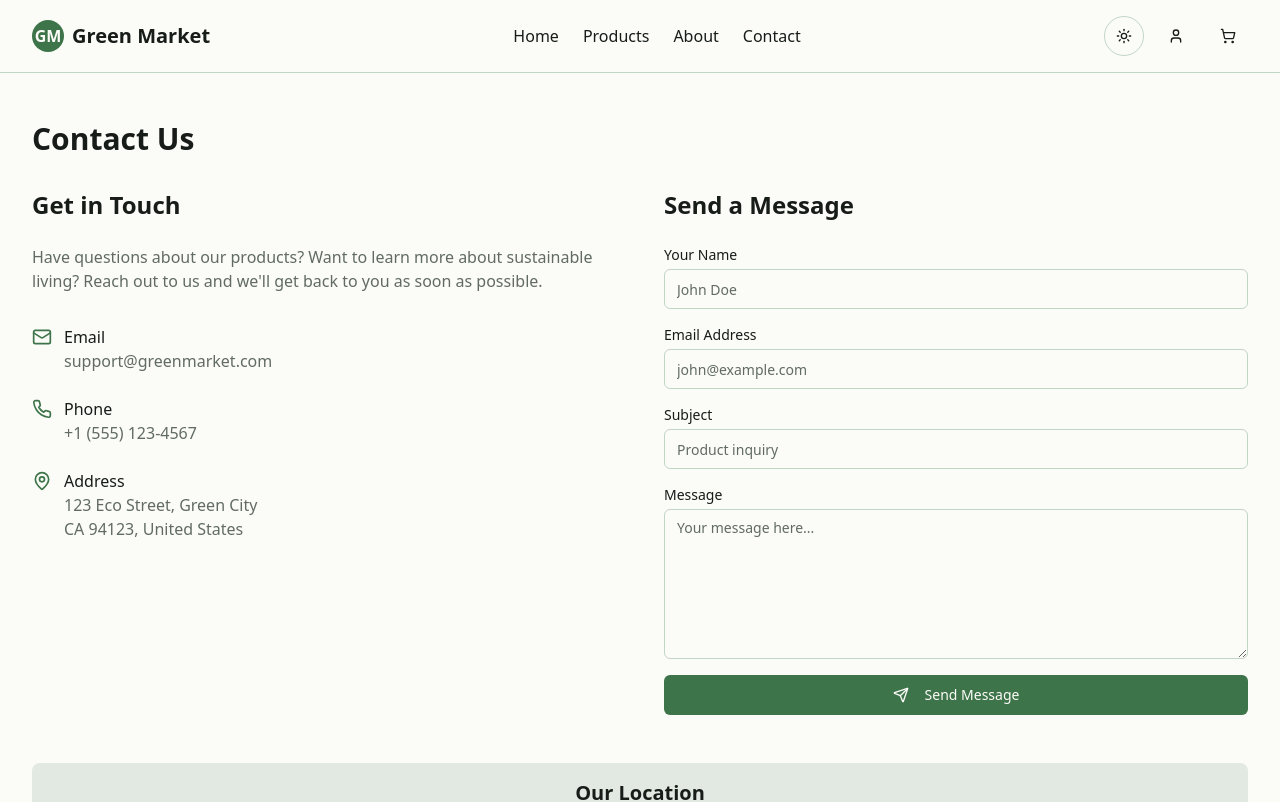
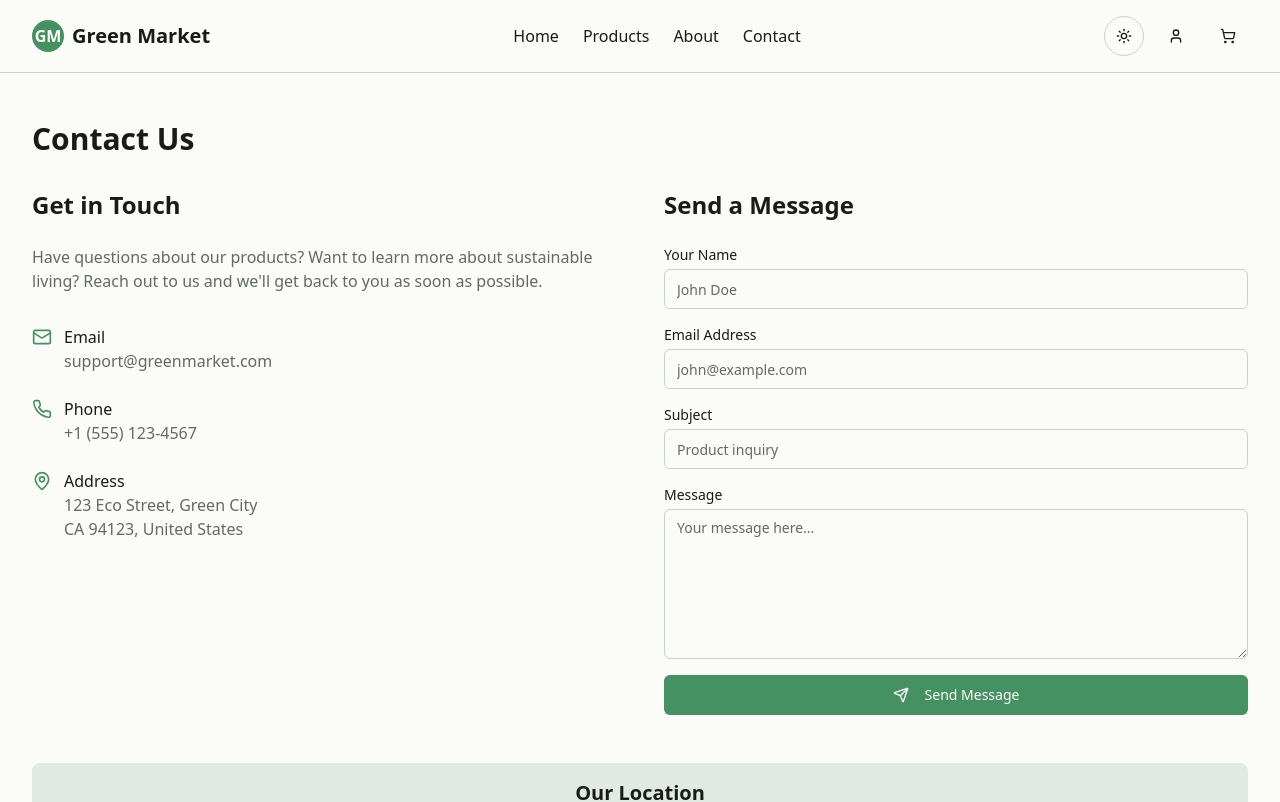
Before and after one commit to aakash2764/green-market-typescript, a React (Vite) app: page /contact in a window 1280 px wide. Shown: the top 802 px of the page. Built offline with nearby package versions, Linux system fonts and the light colour scheme.

Commit message:
Fix: Improve theme colors
Adjust the green color palette in the theme to improve the visual appearance.

```diff
--- a/src/index.css
+++ b/src/index.css
@@ -14,13 +14,13 @@
     --popover: 0 0% 100%;
     --popover-foreground: 140 10% 10%;
 
-    --primary: 132 30% 35%;
+    --primary: 142 35% 42%;
     --primary-foreground: 60 30% 98%;
 
     --secondary: 34 40% 50%;
     --secondary-foreground: 60 30% 98%;
 
-    --muted: 132 15% 90%;
+    --muted: 142 15% 90%;
     --muted-foreground: 140 5% 40%;
 
     --accent: 34 40% 50%;
@@ -29,9 +29,9 @@
     --destructive: 0 84.2% 60.2%;
     --destructive-foreground: 60 30% 98%;
 
-    --border: 132 20% 80%;
-    --input: 132 20% 80%;
-    --ring: 132 30% 40%;
+    --border: 142 20% 80%;
+    --input: 142 20% 80%;
+    --ring: 142 35% 45%;
 
     --radius: 0.5rem;
   }
@@ -46,7 +46,7 @@
     --popover: 140 15% 12%;
     --popover-foreground: 60 30% 96%;
 
-    --primary: 132 30% 40%;
+    --primary: 142 30% 45%;
     --primary-foreground: 60 30% 98%;
 
     --secondary: 34 40% 40%;
@@ -63,7 +63,7 @@
 
     --border: 140 10% 25%;
     --input: 140 10% 25%;
-    --ring: 132 30% 50%;
+    --ring: 142 30% 50%;
   }
 }
 
--- a/tailwind.config.ts
+++ b/tailwind.config.ts
@@ -53,18 +53,18 @@ export default {
 					DEFAULT: 'hsl(var(--card))',
 					foreground: 'hsl(var(--card-foreground))'
 				},
-				// Green Market custom colors
+				// Green Market custom colors - updated shades
 				green: {
-					50: '#f0f9f0',
-					100: '#dcefdc',
-					200: '#bcdcbc',
-					300: '#92c292',
-					400: '#67a567',
-					500: '#4a8c4a',
-					600: '#3a703a',
-					700: '#2F5233',
-					800: '#243024',
-					900: '#1a231a',
+					50: '#f1f8f5',
+					100: '#dceee3',
+					200: '#bcdac9',
+					300: '#90c0a8',
+					400: '#62a284',
+					500: '#3e8768',
+					600: '#326d54',
+					700: '#2a5745',
+					800: '#234236',
+					900: '#1d322b',
 				},
 				earth: {
 					50: '#f9f7f4',
```
